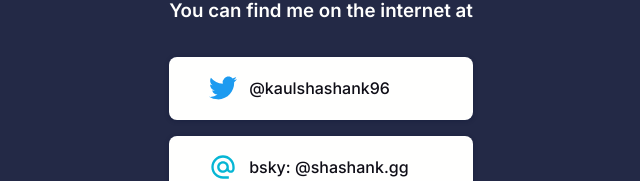
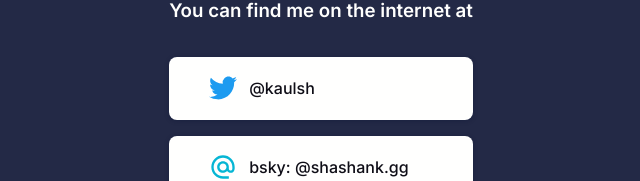
Before and after one commit to kaulshashank/personal-site, a React (Vite) app: page / in a window 1280 px wide. Shown: the part 247-428 px from the top of the page, without its empty margins (319-959 px from the left). Built offline with nearby package versions, Linux system fonts and the light colour scheme.

Commit message:
Twitter link button text and link change

```diff
--- a/src/App.tsx
+++ b/src/App.tsx
@@ -25,9 +25,9 @@ function App() {
           <h1>Hi!</h1>
           <h3>You can find me on the internet at</h3>
           <LinkButton
-            text="@kaulshashank96"
+            text="@kaulsh"
             icon={ICONS.twitter}
-            link="https://www.twitter.com/kaulshashank96"
+            link="https://www.twitter.com/kaulsh"
           />
           <LinkButton
             text="bsky: @shashank.gg"
```
